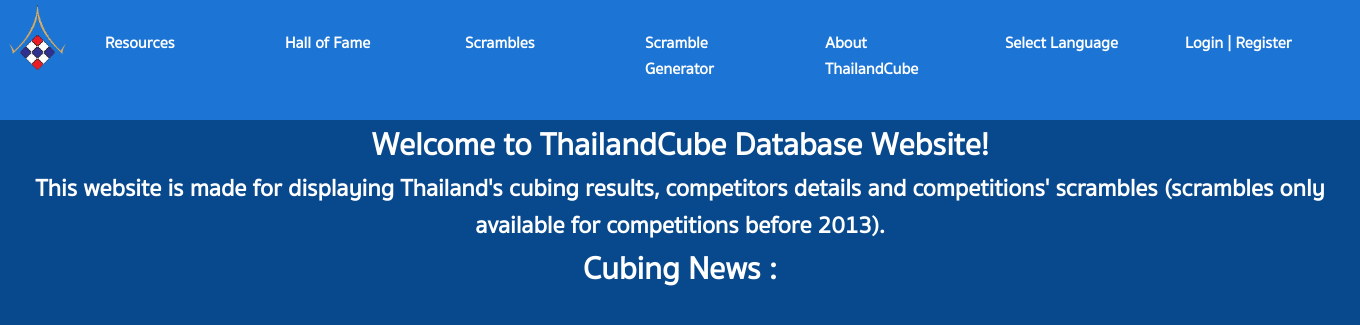
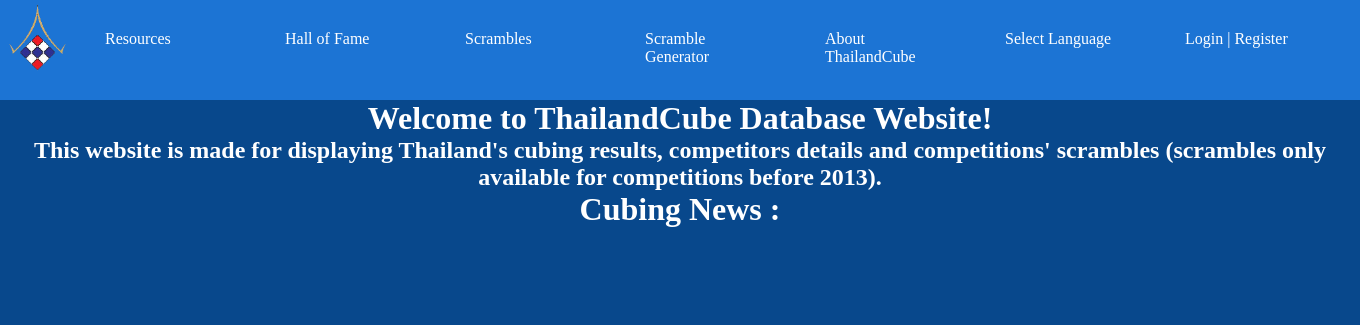
Before and after one commit to Kin6133/thcdbweb, a PHP site: page /en/index.html in a window 1360 px wide. Shown: the top 325 px of the page. Run offline with PHP 8.4, Linux system fonts and the light colour scheme; some web fonts are replaced.

Commit message:
Deleted Fonts

```diff
--- a/CSS/facts.css
+++ b/CSS/facts.css
@@ -6,7 +6,6 @@
 *
     {
         font-family: supermarket;
-        font-weight: bold;
         color: white;
         padding: 0;
         margin: 0;
--- a/CSS/hof.css
+++ b/CSS/hof.css
@@ -6,7 +6,6 @@
 *
     {
         font-family: supermarket;
-        font-weight: bold;
         color: white;
         padding: 0;
         margin: 0;
--- a/CSS/index.css
+++ b/CSS/index.css
@@ -6,7 +6,6 @@
 *
     {
         font-family: supermarket;
-        font-weight: bold;
         color: white;
         padding: 0;
         margin: 0;
```
Also changed, not shown: Fonts/supermarket.woff (deleted).
